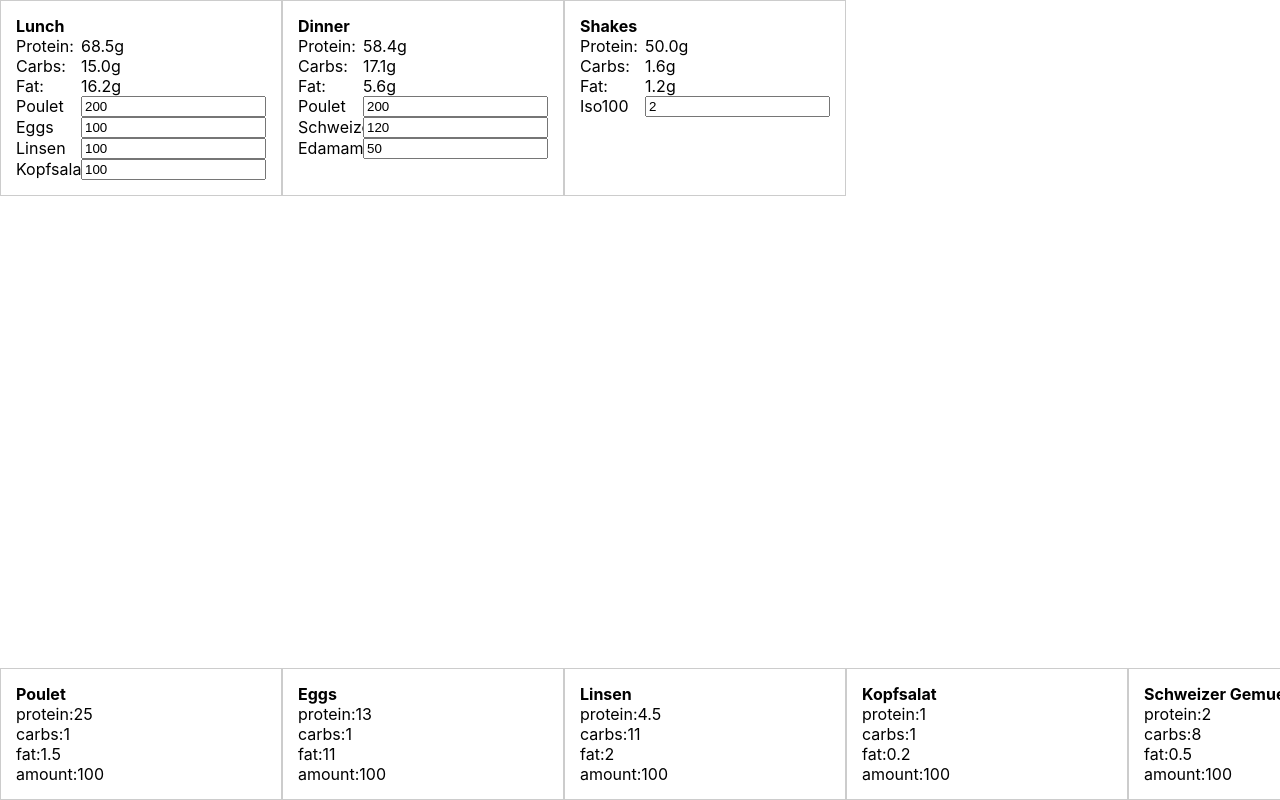
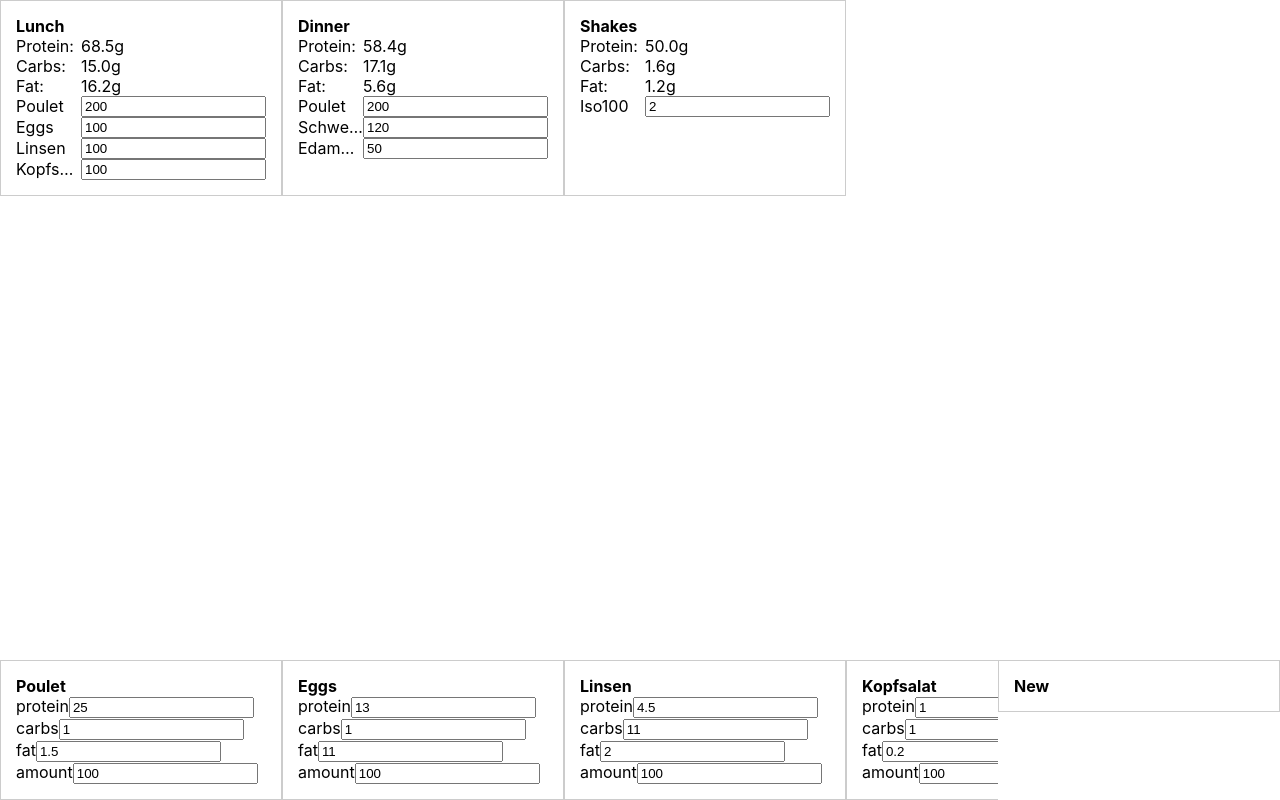
Before and after one commit to nanexo/MealPlanner, a React (Create React App) app: page / in a window 1280 px wide. Built offline with nearby package versions, Linux system fonts and the light colour scheme.

Commit message:
add inputs for foods

```diff
--- a/src/MealEntry.js
+++ b/src/Entry.js
@@ -1,7 +1,7 @@
 import React from 'react';
-import './MealEntry.css';
+import './Entry.css';
 
-class MealEntry extends React.Component {
+class Entry extends React.Component {
 
 	constructor(props) {
 		super(props);
@@ -27,4 +27,4 @@ class MealEntry extends React.Component {
 	};
 }
 
-export default MealEntry;
+export default Entry;
--- a/src/FoodCard.js
+++ b/src/FoodCard.js
@@ -1,7 +1,10 @@
 import React from 'react';
+import Entry from './Entry';
+import { mealStore } from './MealStore';
 
 function FoodCard(props) {
-	const inflateRow = (name) => <div><span>{name}:</span><span>{props.food[name]}</span></div>;
+	const callback = (name, value) => mealStore.updateFood(props.food.id, name, value);
+	const inflateRow = (name, index) => <div><Entry key={index} id={name} title={name} amount={props.food[name]} onAmountChanged={callback} /></div>;
 
 	return ['protein', 'carbs', 'fat', 'amount'].map(inflateRow);
 }
--- a/src/FoodDatabase.js
+++ b/src/FoodDatabase.js
@@ -1,6 +1,7 @@
 import React from 'react';
 import { mealStore } from './MealStore';
 import HorizontalContainer from './layout/HorizontalContainer';
+import DockContainer from './layout/DockContainer';
 import Card from './Card';
 import FoodCard from './FoodCard';
 
@@ -29,10 +30,13 @@ class FoodDatabase extends React.Component {
 
 	render() {
 		const cards = this.state.foods.map((food, index) => <Card title={food.title}><FoodCard food={food} /></Card>);
+		const centerContent = <HorizontalContainer>{cards}</HorizontalContainer>;
+		const newCard = <Card title="New" />
 		return (
-			<HorizontalContainer>
-				{cards}
-			</HorizontalContainer>
+			<DockContainer
+				left={centerContent}
+				center={newCard}
+				/>
 		);
 	}
 
--- a/src/MealCard.css
+++ b/src/MealCard.css
@@ -4,7 +4,6 @@
 	padding: 15px;
 	display: grid;
 	grid-template-columns: 1fr 1fr;
-	justify-items: start;
 	align-content: start;
 }
 
@@ -12,7 +11,6 @@
 	white-space: nowrap;
 	overflow: hidden;
 	text-overflow: ellipsis;
-	z-index: -40;
 }
 
 .meal-card-header {
--- a/src/MealCard.js
+++ b/src/MealCard.js
@@ -1,5 +1,5 @@
 import React from 'react';
-import MealEntry from './MealEntry';
+import Entry from './Entry';
 import MealEntryTotals from './MealEntryTotals';
 import { mealStore } from './MealStore';
 import './MealCard.css';
@@ -18,7 +18,7 @@ class MealCard extends React.Component {
 	}
 
 	render() {
-		const mealRows = this.props.items.map((mealRow, index) => <MealEntry key={mealRow.id} id={mealRow.id} amount={mealRow.amount} title={mealStore.getFood(mealRow.foodId).title} onAmountChanged={this.onAmountChanged} />);
+		const mealRows = this.props.items.map((mealRow, index) => <Entry key={mealRow.id} id={mealRow.id} amount={mealRow.amount} title={mealStore.getFood(mealRow.foodId).title} onAmountChanged={this.onAmountChanged} />);
 
 		return (
 			<div className="meal-card">
--- a/src/layout/DockContainer.css
+++ b/src/layout/DockContainer.css
@@ -24,6 +24,7 @@
 
 .center-content {
 	grid-area: center;
+	min-width: min-content;
 }
 
 .right-content {
```
Also changed, not shown: src/Entry.css (renamed from src/MealEntry.css).
